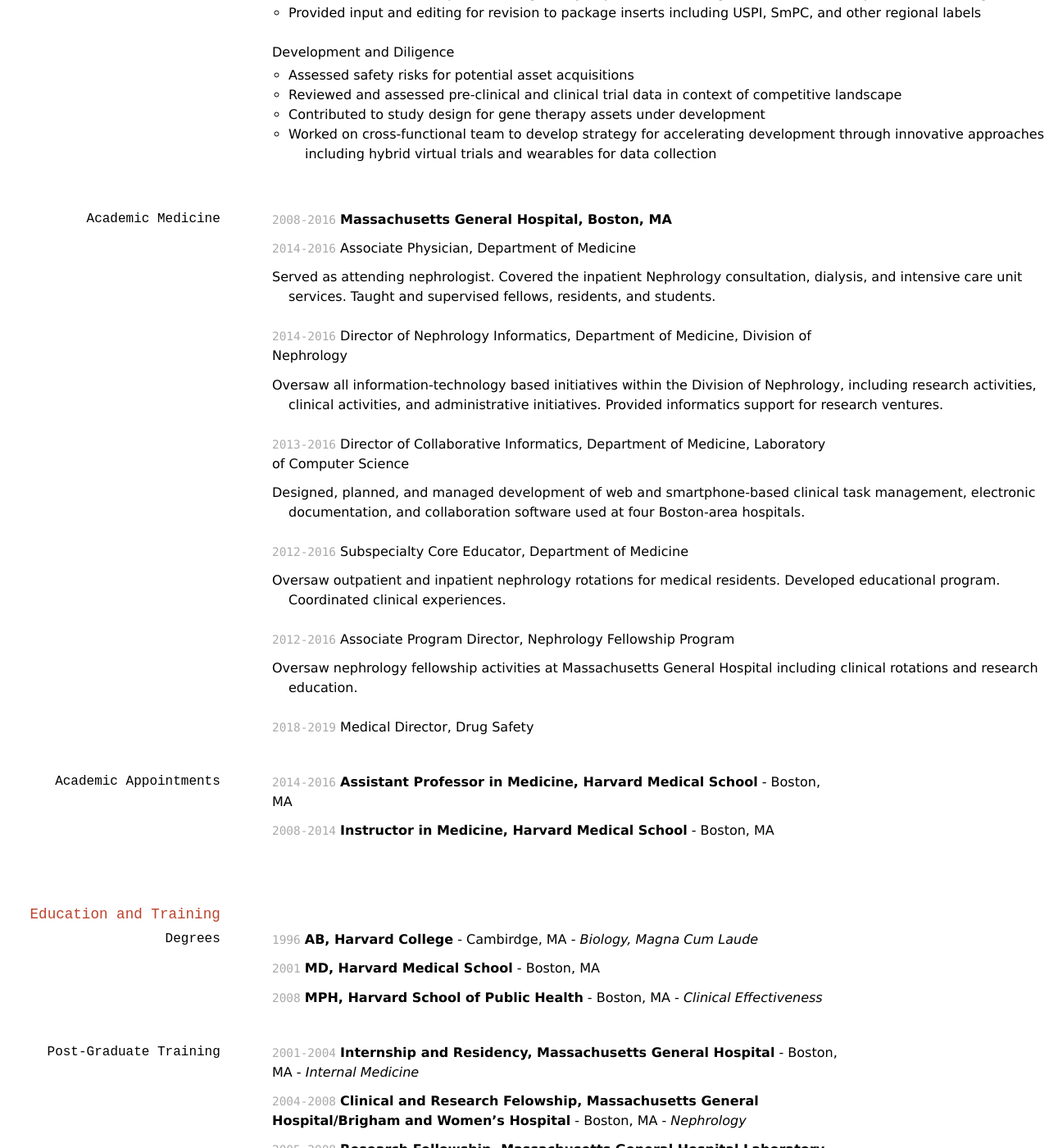
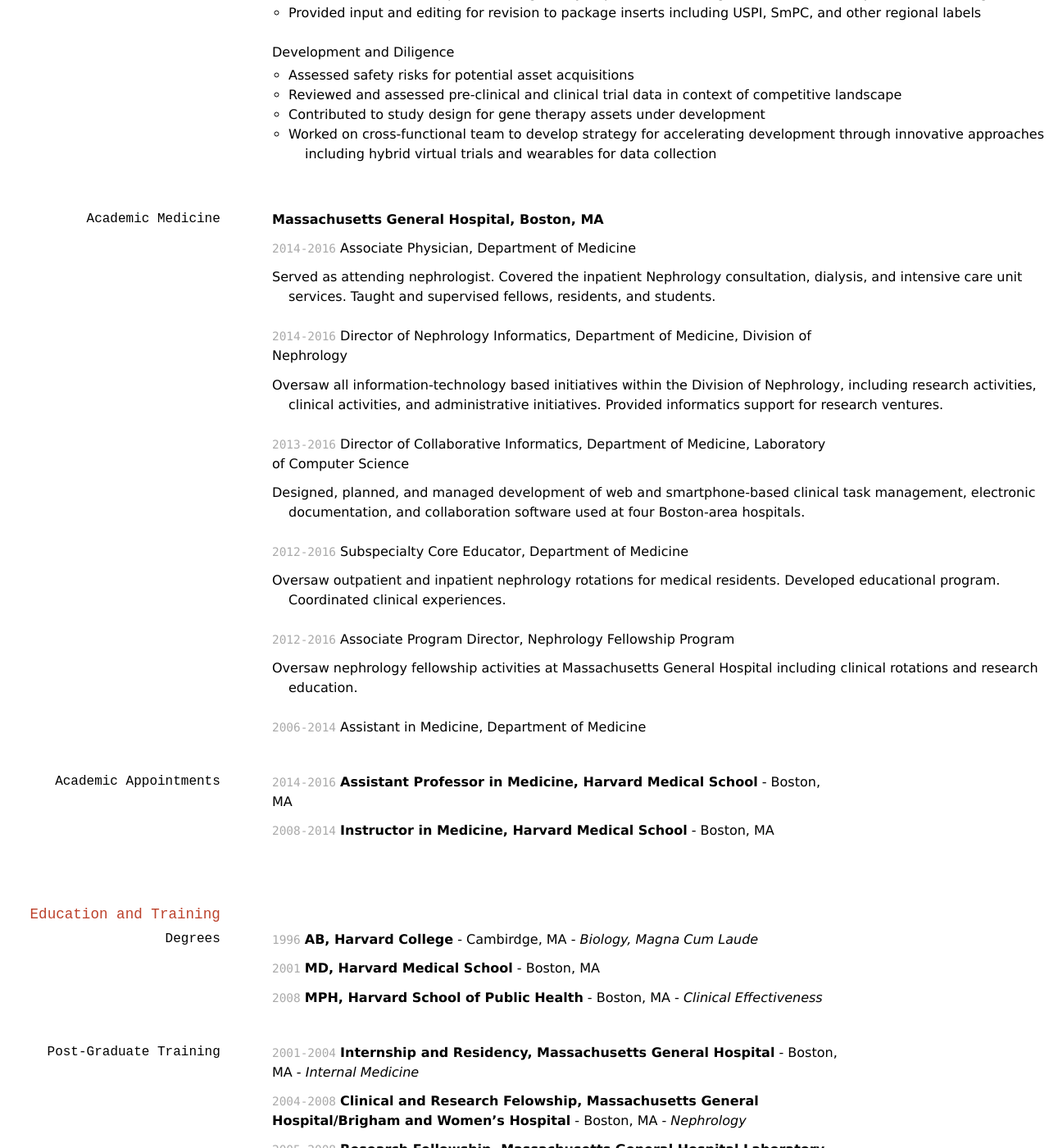
Before and after one commit to elipapa/markdown-cv, a Jekyll site: the page built from index.md, in a window 1280 px wide and 1400 px high, scrolled down 1800 px. Shown: the whole window at 82% size. Built offline with Jekyll 4.4.1, drawn with Linux system fonts in a browser that asks for light colours; some of the changed text lies outside the part shown.

Commit message:
Update index.md
Reformatted dates

```diff
--- a/index.md
+++ b/index.md
@@ -22,7 +22,7 @@
 
 ### Pharmaceutical Industry
 
-`2019-    ` __Alnylam Pharmaceuticals, Cambirdge, MA__
+ __Alnylam Pharmaceuticals, Cambirdge, MA__
 `2019-2022` Director, Clinical Research
 `2022-    ` Senior Director, Clinical Research
 
@@ -53,7 +53,7 @@
    - led clinical assessment of potential indciations for novel agents directed against complement cascade, incorporating commercial assessments and pre-clincial data
    - worked with collaborator to assess viability of combination therapeutic appraoches, presenting to leadership at both companies
 
-`2016-2019` __Biogen, Cambirdge, MA__
+__Biogen, Cambirdge, MA__
 `2016-2018` Associate Medical Director, Drug Safety
 `2018-2019` Medical Director, Drug Safety
 
@@ -75,7 +75,7 @@
 
 ### Academic Medicine
 
-`2008-2016` __Massachusetts General Hospital, Boston, MA__
+__Massachusetts General Hospital, Boston, MA__
 
 `2014-2016` Associate Physician, Department of Medicine
 - Served as attending nephrologist. Covered the inpatient Nephrology consultation, dialysis, and intensive care unit services. Taught and supervised fellows, residents, and students.
@@ -92,7 +92,7 @@
 `2012-2016` Associate Program Director, Nephrology Fellowship Program
 - Oversaw nephrology fellowship activities at Massachusetts General Hospital including clinical rotations and research education.
 
-`2018-2019` Medical Director, Drug Safety
+`2006-2014` Assistant in Medicine, Department of Medicine
 
 ### Academic Appointments
 
```
Also changed, not shown: other parts of index.md (+1 -1 lines).
